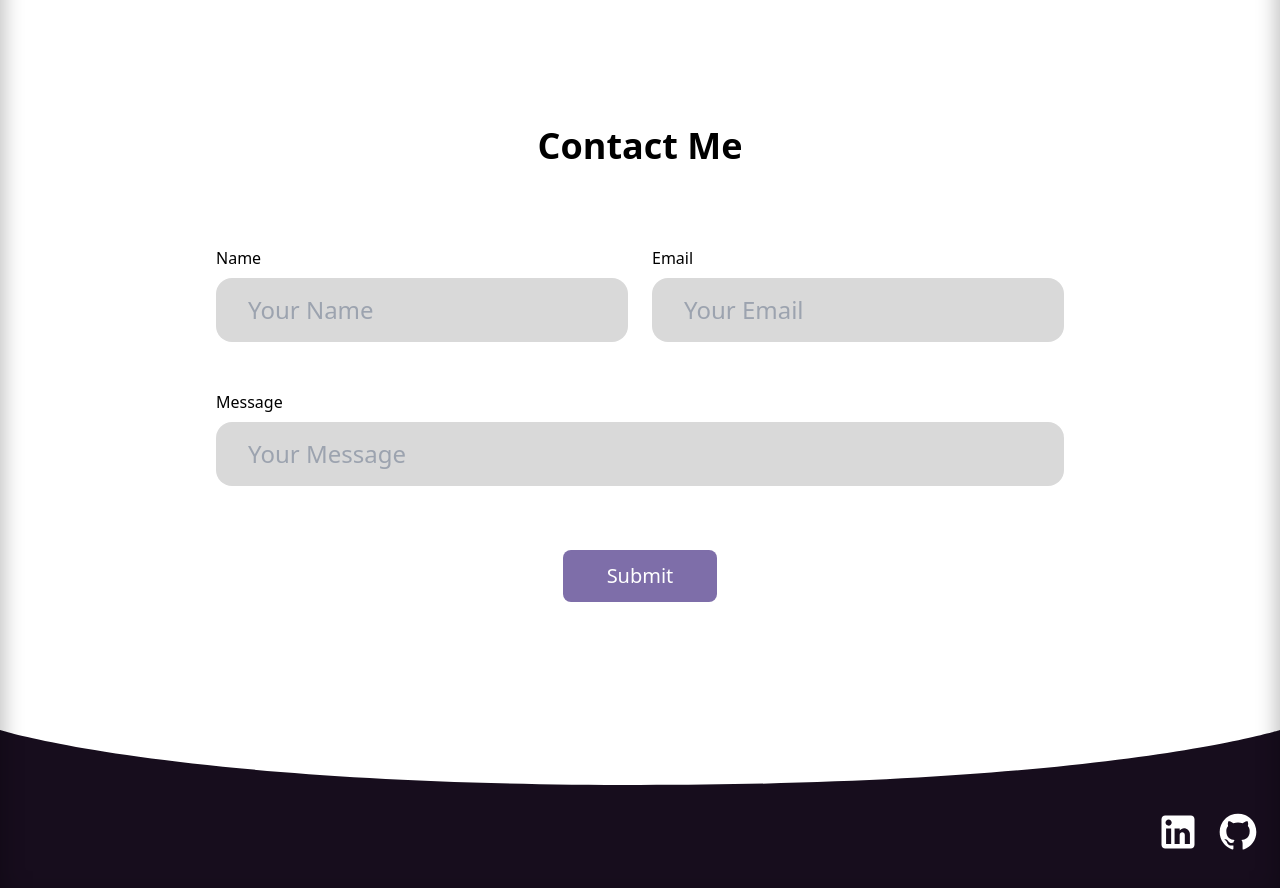
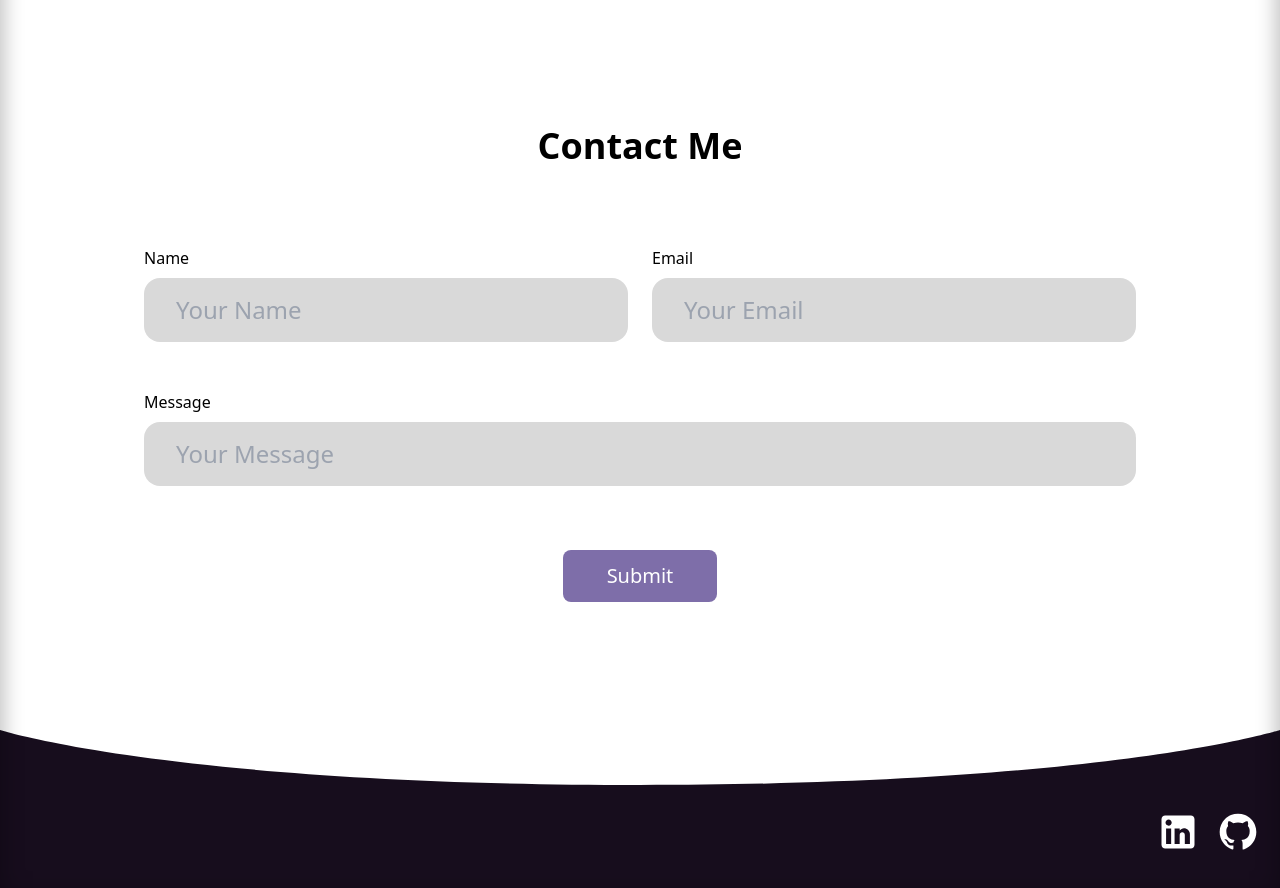
Before and after one commit to lazardobrota/MyWebsite, a Next.js app in the folder my-website/: page / in a window 1280 px wide. Shown: the part 2872-3760 px from the top of the page. Built offline with nearby package versions, Linux system fonts and the light colour scheme.

Commit message:
add correct stretch to input

```diff
--- a/my-website/src/app/components/ui/input.tsx
+++ b/my-website/src/app/components/ui/input.tsx
@@ -5,7 +5,7 @@ interface InputInfo {
 
 export default function Input({name, placeholder}: InputInfo) {
   return (
-    <div className="flex flex-col gap-2 max-lg:w-full">
+    <div className="flex flex-col gap-2 w-full">
       <label htmlFor="name">{name}</label>
       <input id="name" className="bg-gray-250 rounded-2xl text-xl lg:text-2xl px-6 py-2 lg:px-8 lg:py-4" placeholder={placeholder}/>
     </div>
--- a/my-website/src/app/pages/contact-me.tsx
+++ b/my-website/src/app/pages/contact-me.tsx
@@ -3,17 +3,19 @@ import Input from "../components/ui/input";
 
 export default function ContactMe() {
   return (
-    <div id="contact-me" className="flex flex-col gap-20 items-center px-5">
+    <div id="contact-me" className="flex flex-col gap-20 items-center px-8 lg:px-36">
       <p className="font-bold text-4xl">Contact Me</p>
-      <div className="flex flex-col gap-16 items-center">
+      <div className="flex flex-col gap-16 w-full max-lg:max-w-3xl">
         <div className="flex flex-col gap-6 lg:gap-12">
-          <div className="flex flex-wrap gap-6">
+          <div className="flex flex-col lg:flex-row gap-6">
             <Input name="Name"  placeholder="Your Name"></Input>
             <Input name="Email" placeholder="Your Email"></Input>
           </div>
           <Input name="Message" placeholder="Your Message"></Input>
         </div>
-        <Button name="Submit"></Button>
+        <div className="flex justify-center">
+          <Button name="Submit"></Button>
+        </div>
       </div>
     </div>
   )
```
